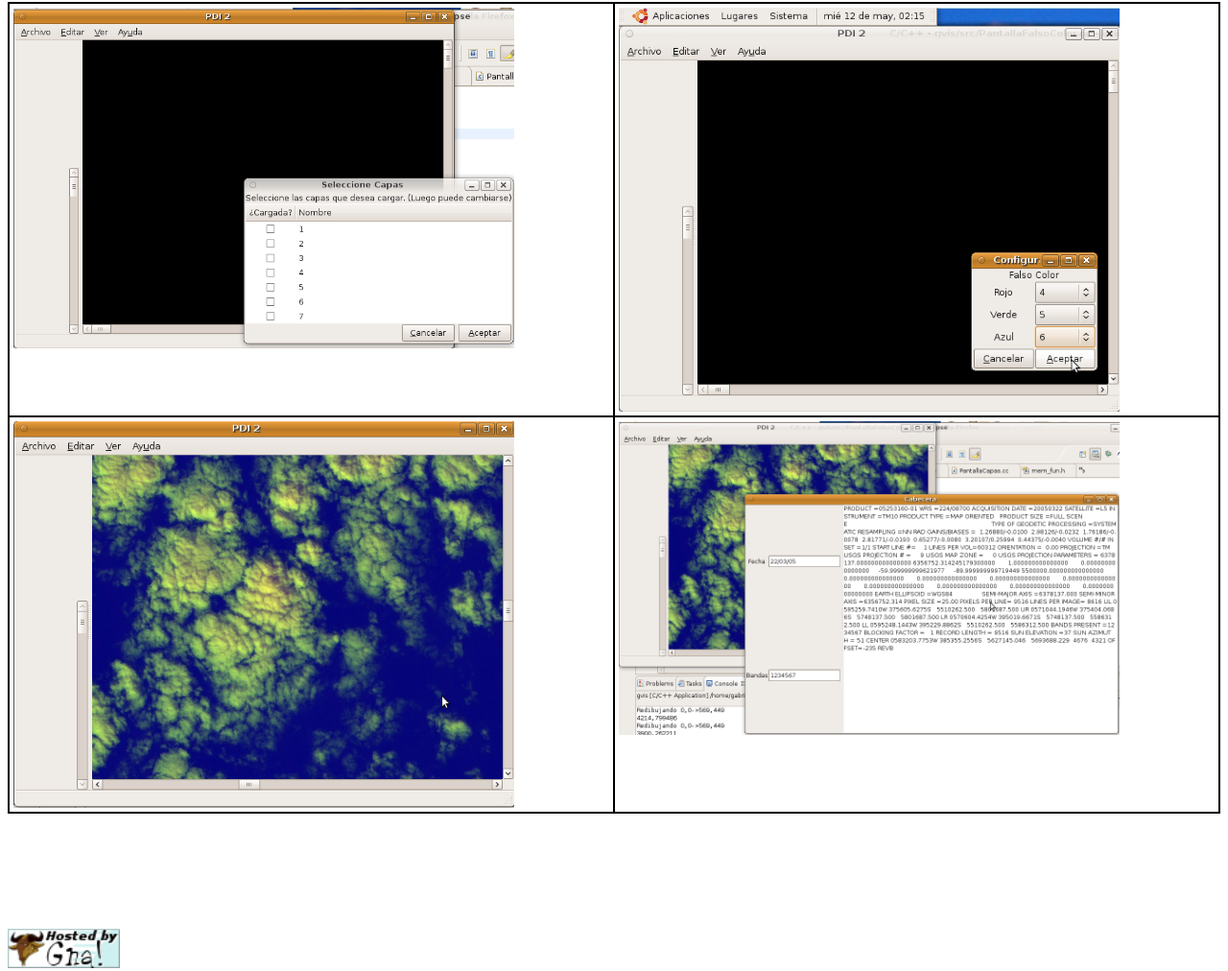
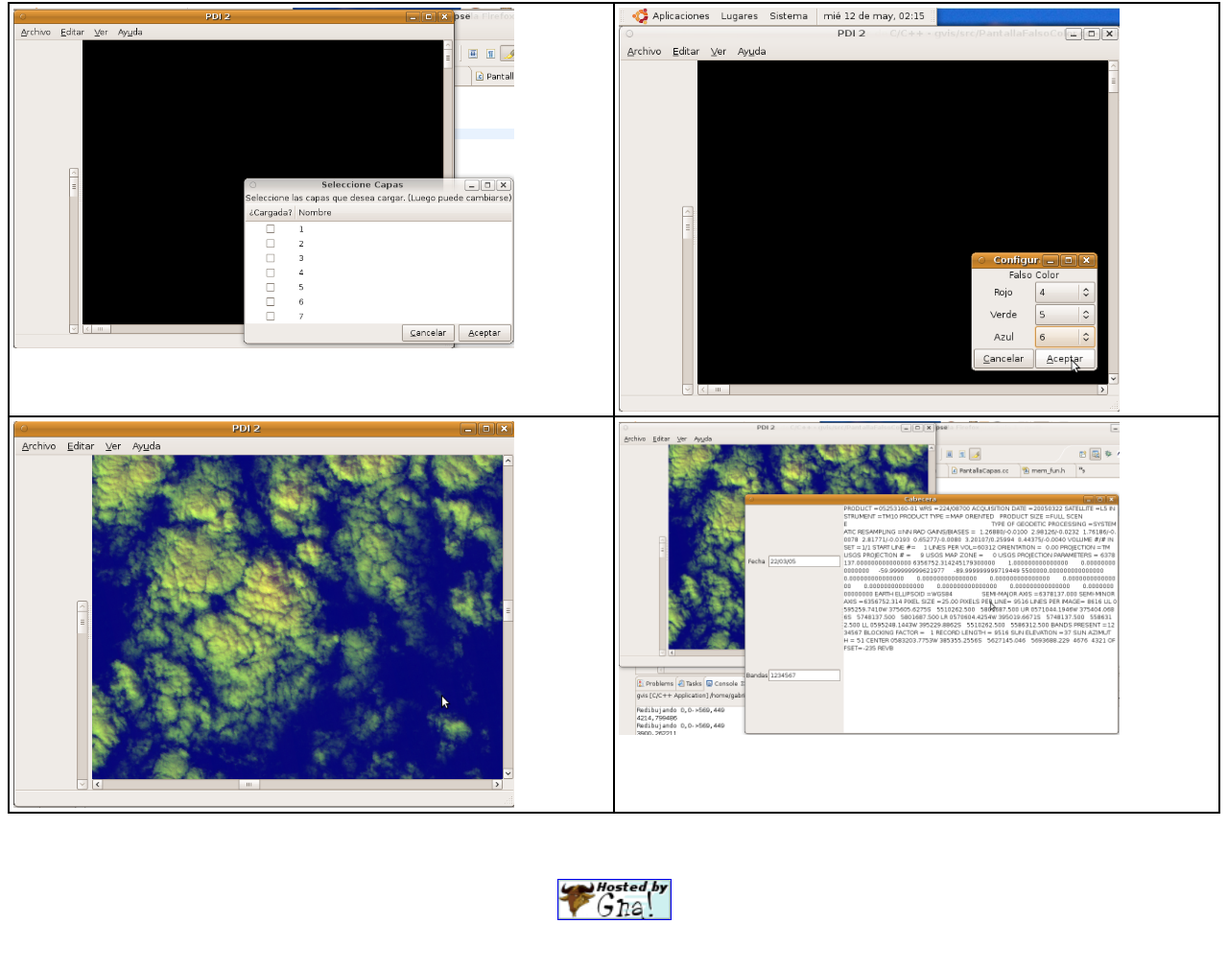
Before and after one commit to gabriel-tandil/gvis, a plain HTML site: page website/index.html in a window 1280 px wide. Shown: the part 184-1196 px from the top of the page at 96% size. After the commit the page ends 1169 px from the top, so only its background shows below. Drawn offline with Linux system fonts and the light colour scheme.

Commit message:
vinculo a la pagina principal de gna

```diff
--- a/website/index.html
+++ b/website/index.html
@@ -30,8 +30,7 @@
 <SPAN STYLE="font-weight: normal">(la g es probablemente por Gabriel)</SPAN></FONT></H1>
 <P ALIGN=LEFT STYLE="margin-bottom: 0cm"><BR>
 </P>
-<P ALIGN=LEFT STYLE="margin-bottom: 0cm"><A HREF="http://gna.org/projects/gvis/">Pagina
-del proyecto (en GNA)</A></P>
+<P ALIGN=LEFT STYLE="margin-bottom: 0cm"><A HREF="http://gna.org/projects/gvis/">Pagina del proyecto (en GNA)</A></P>
 <P ALIGN=LEFT STYLE="margin-bottom: 0cm"><BR>
 </P>
 <H2 CLASS="western">Pantallazos</H2>
@@ -61,9 +60,7 @@ del proyecto (en GNA)</A></P>
 </TABLE>
 <P><BR><BR>
 </P>
-<P><BR><BR>
-</P>
-<P ALIGN=CENTER><IMG SRC="hostedbygna.png" NAME="gráficos5" ALIGN=LEFT WIDTH=117 HEIGHT=41 BORDER=0><BR><BR>
+<P ALIGN=CENTER><A HREF="http://gna.org"><IMG SRC="hostedbygna.png" NAME="gráficos5" ALIGN=CENTER WIDTH=117 HEIGHT=41 BORDER=1></A><BR><BR>
 </P>
 </BODY>
 </HTML>
```
